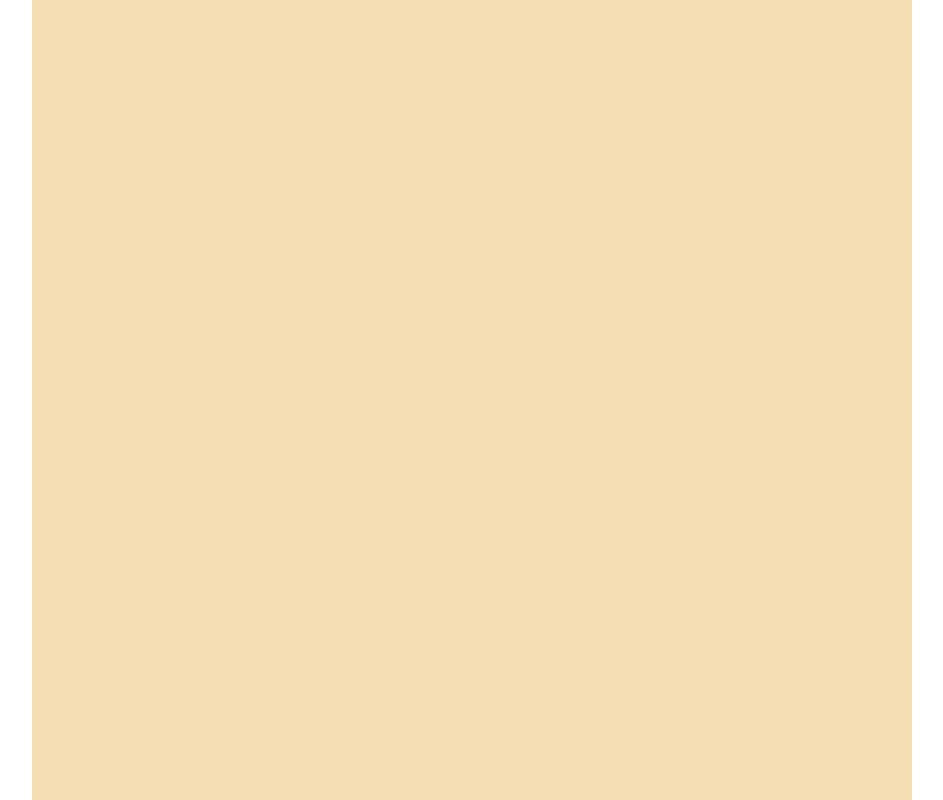
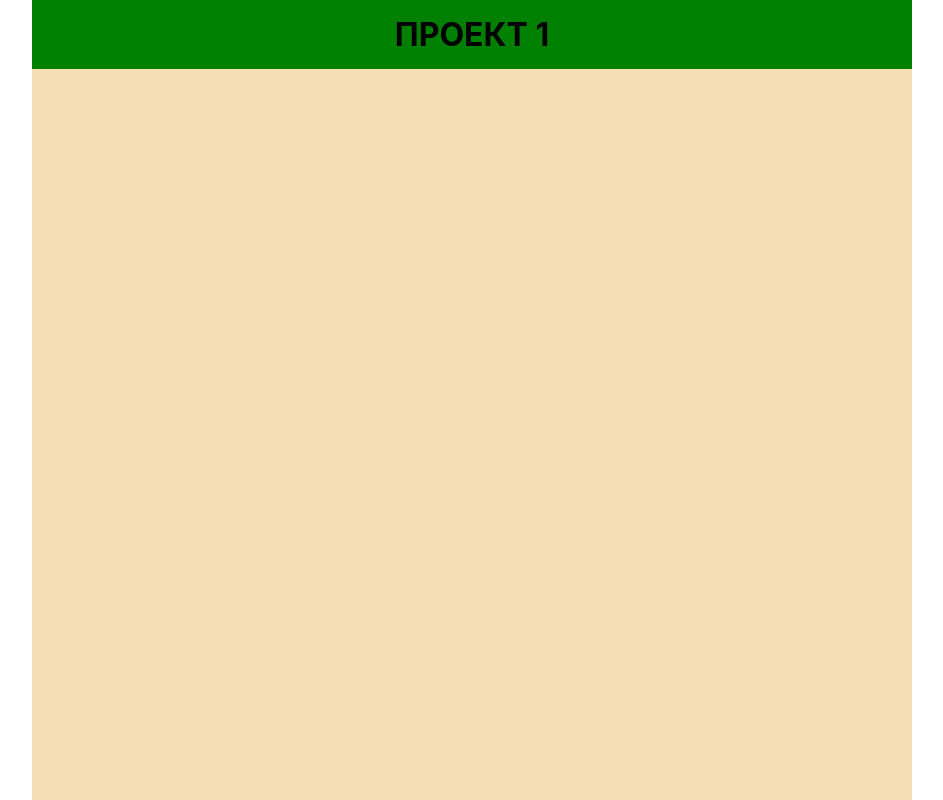
Before and after one commit to NikolasEagle/spa-todo, a React (Create React App) app: page /1 in a window 1280 px wide. Shown: the whole page, without its empty margins (168-1111 px from the left). Built offline with nearby package versions, Linux system fonts and the light colour scheme.

Commit message:
Добавление заголовков страниц

```diff
--- a/src/App.js
+++ b/src/App.js
@@ -8,7 +8,7 @@ function App() {
     <Router path="/*">
       <Routes>
         <Route path="/" element={<ProjectsPage />}></Route>
-        <Route path="/:id_task" element={<TasksPage />}></Route>
+        <Route path="/:projectName" element={<TasksPage />}></Route>
       </Routes>
     </Router>
   );
--- /dev/null
+++ b/src/components/Header/Header.js
@@ -0,0 +1,9 @@
+import styles from "./Header.module.scss";
+
+export default function Header({ title }) {
+  return (
+    <div className={styles.Header}>
+      <h1>{title.toUpperCase()}</h1>
+    </div>
+  );
+}
--- /dev/null
+++ b/src/components/Header/Header.module.scss
@@ -0,0 +1,15 @@
+.Header {
+  width: calc(100% - 15px * 2);
+
+  display: flex;
+
+  background: green;
+
+  padding: 15px;
+
+  h1 {
+    margin: 0;
+    text-align: center;
+    width: 100%;
+  }
+}
--- a/src/index.scss
+++ b/src/index.scss
@@ -4,8 +4,6 @@ body {
   flex-direction: column;
   justify-content: center;
   align-items: center;
-  width: 100vw;
-  height: 100vh;
   font-family: -apple-system, BlinkMacSystemFont, "Segoe UI", "Roboto", "Oxygen",
     "Ubuntu", "Cantarell", "Fira Sans", "Droid Sans", "Helvetica Neue",
     sans-serif;
@@ -13,6 +11,16 @@ body {
   -moz-osx-font-smoothing: grayscale;
 }
 
+#root {
+  display: flex;
+
+  flex-direction: column;
+
+  justify-content: center;
+
+  align-items: center;
+}
+
 code {
   font-family: source-code-pro, Menlo, Monaco, Consolas, "Courier New",
     monospace;
--- a/src/routes/ProjectsPage.js
+++ b/src/routes/ProjectsPage.js
@@ -1,5 +1,11 @@
 import styles from "./ProjectsPage.module.scss";
 
+import Header from "../components/Header/Header";
+
 export default function ProjectsPage() {
-  return <div className={styles.ProjectsPage}></div>;
+  return (
+    <div className={styles.ProjectsPage}>
+      <Header title={"Проекты"} />
+    </div>
+  );
 }
--- a/src/routes/ProjectsPage.module.scss
+++ b/src/routes/ProjectsPage.module.scss
@@ -1,17 +1,25 @@
 .ProjectsPage {
+  display: flex;
+
+  flex-direction: column;
+
+  justify-content: flex-start;
+
+  align-items: center;
+
   height: 100vh;
   background: black;
 
   @media (max-width: 575px) {
-    width: 100vw;
+    width: 100%;
   }
 
   @media (min-width: 576px) and (max-width: 767px) {
-    width: 100vw;
+    width: 100%;
   }
 
   @media (min-width: 768px) and (max-width: 991px) {
-    width: 100vw;
+    width: 100%;
   }
 
   @media (min-width: 992px) and (max-width: 1999px) {
--- a/src/routes/TasksPage.js
+++ b/src/routes/TasksPage.js
@@ -1,5 +1,14 @@
 import styles from "./TasksPage.module.scss";
 
+import Header from "../components/Header/Header";
+import { useParams } from "react-router-dom";
+
 export default function TasksPage() {
-  return <div className={styles.TasksPage}></div>;
+  const { projectName } = useParams();
+
+  return (
+    <div className={styles.TasksPage}>
+      <Header title={`Проект ${projectName}`} />
+    </div>
+  );
 }
--- a/src/routes/TasksPage.module.scss
+++ b/src/routes/TasksPage.module.scss
@@ -1,17 +1,25 @@
 .TasksPage {
+  display: flex;
+
+  flex-direction: column;
+
+  justify-content: flex-start;
+
+  align-items: center;
+
   height: 100vh;
   background: wheat;
 
   @media (max-width: 575px) {
-    width: 100vw;
+    width: 100%;
   }
 
   @media (min-width: 576px) and (max-width: 767px) {
-    width: 100vw;
+    width: 100%;
   }
 
   @media (min-width: 768px) and (max-width: 991px) {
-    width: 100vw;
+    width: 100%;
   }
 
   @media (min-width: 992px) and (max-width: 1999px) {
```
